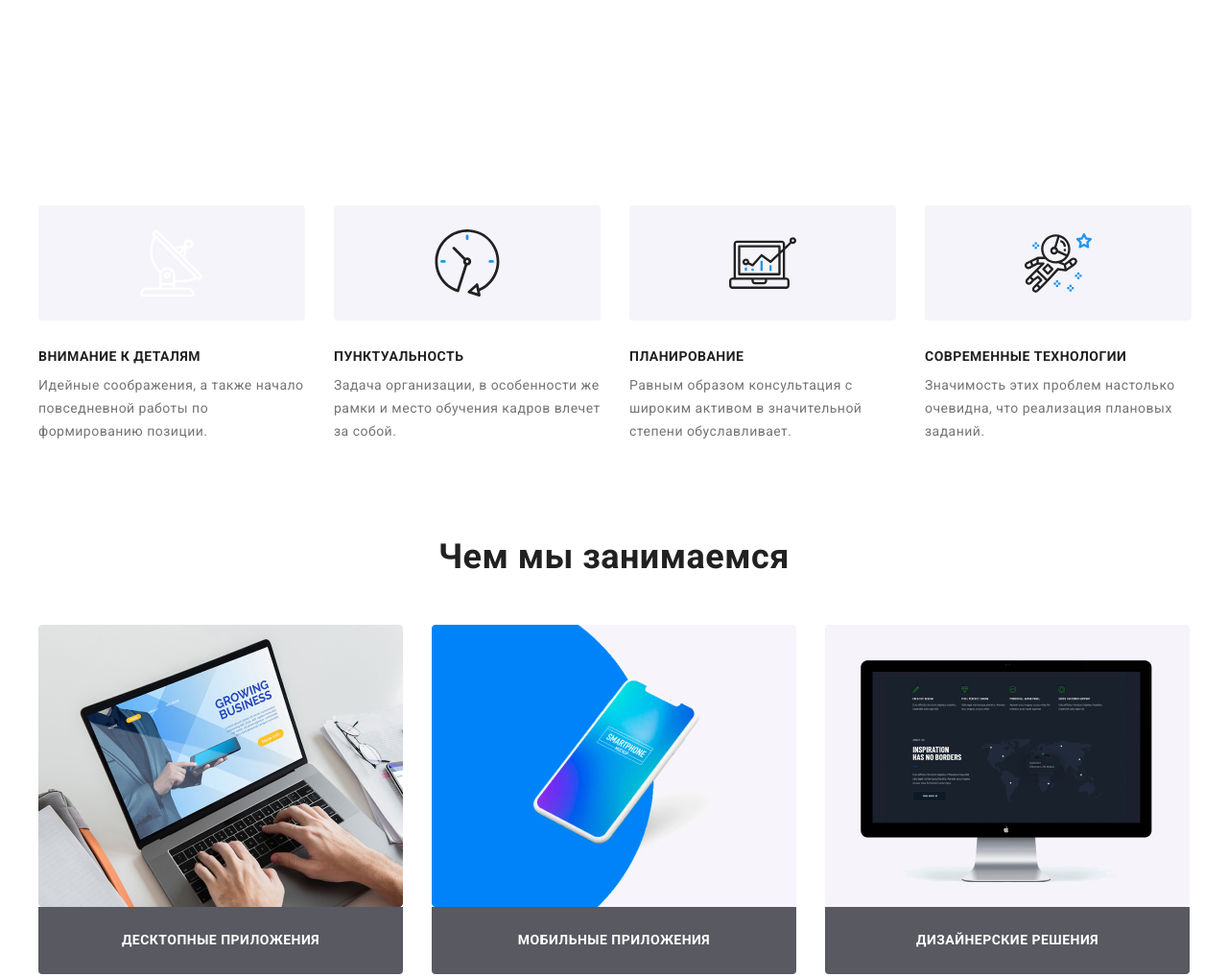
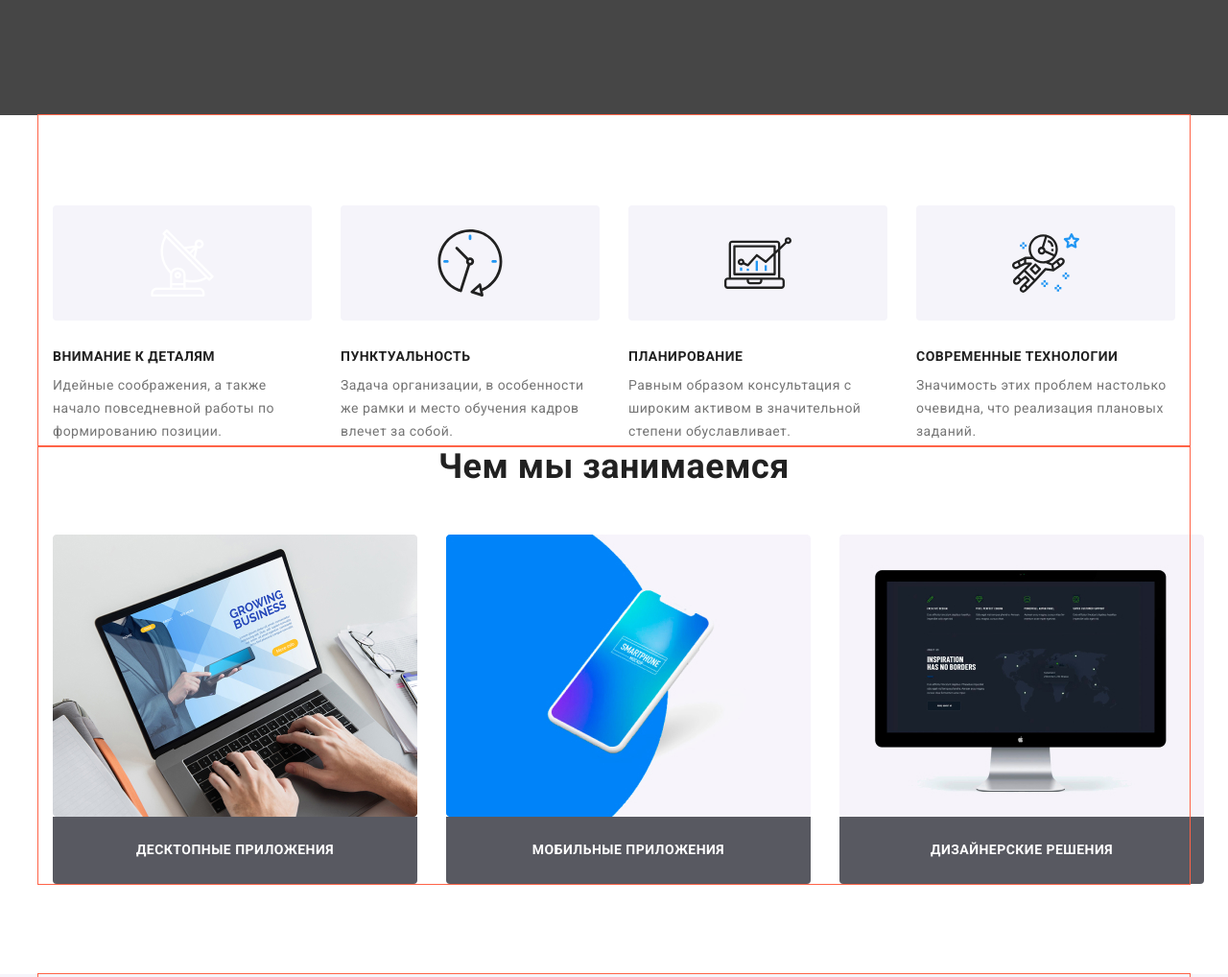
Before and after one commit to Luno-front-end/goit-markup-hw-03, a plain HTML site: page index.html in a window 1280 px wide. Shown: the part 560-1578 px from the top of the page at 96% size. Drawn offline with nearby package versions, Linux system fonts and the light colour scheme.

Commit message:
bag padding

```diff
--- a/css/style.css
+++ b/css/style.css
@@ -83,9 +83,14 @@ body {
 }
 .container {
   margin: 0 auto;
-  width: 1230px;
+  width: 1200px;
   padding-left: 15px;
   padding-right: 15px;
+  outline: 1px solid tomato;
+}
+
+.link-block {
+  display: block;
 }
 
 /* header */
@@ -161,6 +166,7 @@ body {
 /* general */
 
 .hero {
+  background-color: rgb(70, 70, 70);
   text-align: center;
 
   /* justify-content: center; */
@@ -223,7 +229,7 @@ body {
 
   font-weight: 400;
   font-size: 14px;
-  line-height: 1.7;
+  line-height: 1.714;
 }
 
 /* O nas */
@@ -238,7 +244,7 @@ body {
 
   text-align: center;
 
-  width: 278px;
+  width: 270px;
   height: 120px;
   border-radius: 4px;
 }
@@ -248,7 +254,7 @@ body {
 }
 .section-oneli {
   height: 251px;
-  margin-bottom: 94px;
+  padding-bottom: 94px;
 }
 
 .about-us:not(:last-child) {
--- a/index.html
+++ b/index.html
@@ -69,7 +69,7 @@
           <ul class="general-ul general-flex section-oneli">
             <!-- 1 -->
             <li class="about-us">
-              <a href="" class="general-a">
+              <a href="" class="general-a link-block">
                 <div class="bg-img">
                   <img
                     src="./images/Satellite.svg"
@@ -87,7 +87,7 @@
             </li>
             <!-- 2 -->
             <li class="about-us">
-              <a href="" class="general-a">
+              <a href="" class="general-a link-block">
                 <div class="bg-img">
                   <img src="./images/clock.svg" alt="часы" class="icon-img" />
                 </div>
@@ -100,7 +100,7 @@
             </li>
             <!-- 3 -->
             <li class="about-us">
-              <a href="" class="general-a">
+              <a href="" class="general-a link-block">
                 <div class="bg-img">
                   <img
                     src="./images/pc.svg"
@@ -117,7 +117,7 @@
             </li>
             <!-- 4 -->
             <li class="about-us">
-              <a href="" class="general-a">
+              <a href="" class="general-a link-block">
                 <div class="bg-img">
                   <img
                     src="./images/Astronaut.svg"
```
